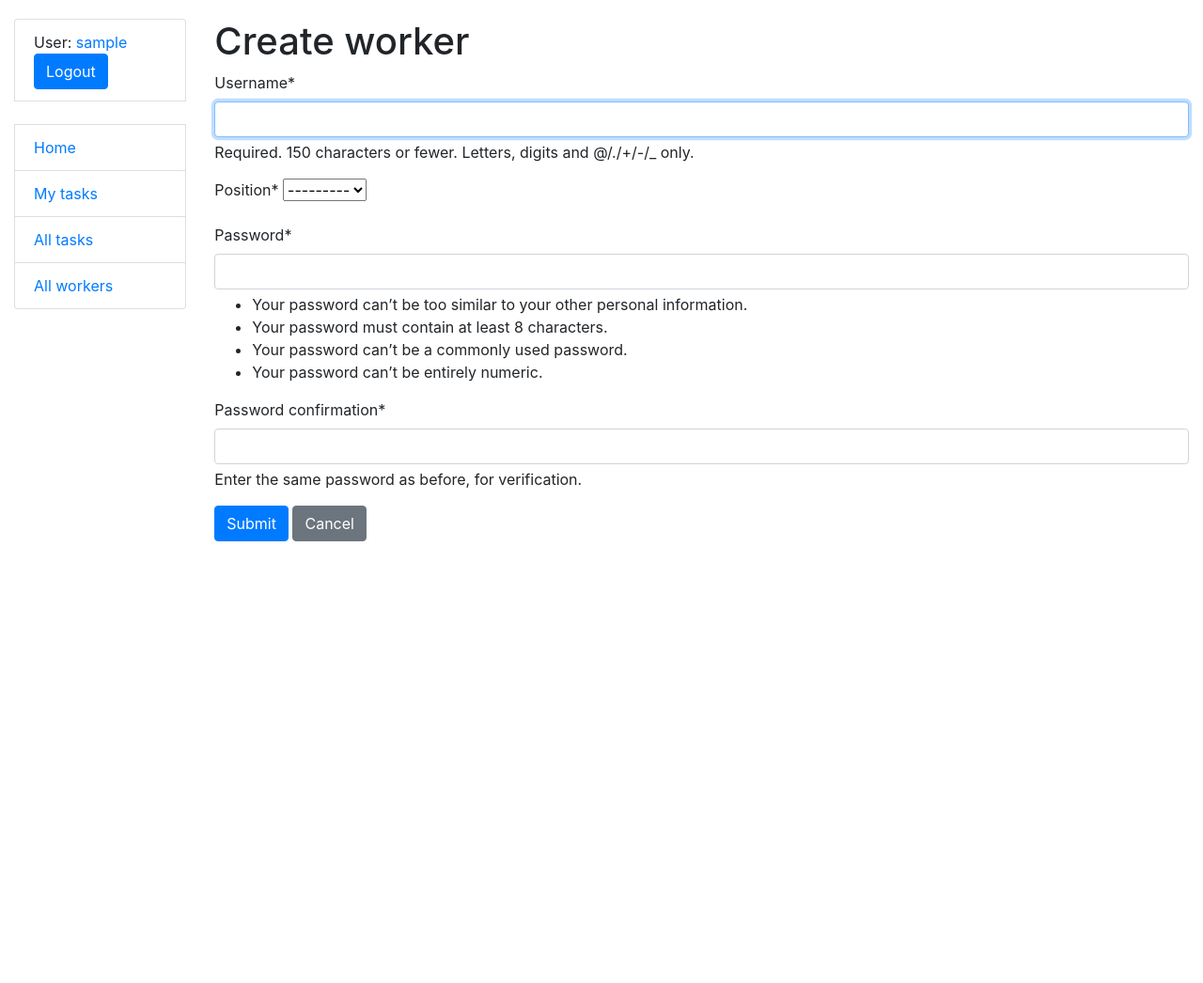
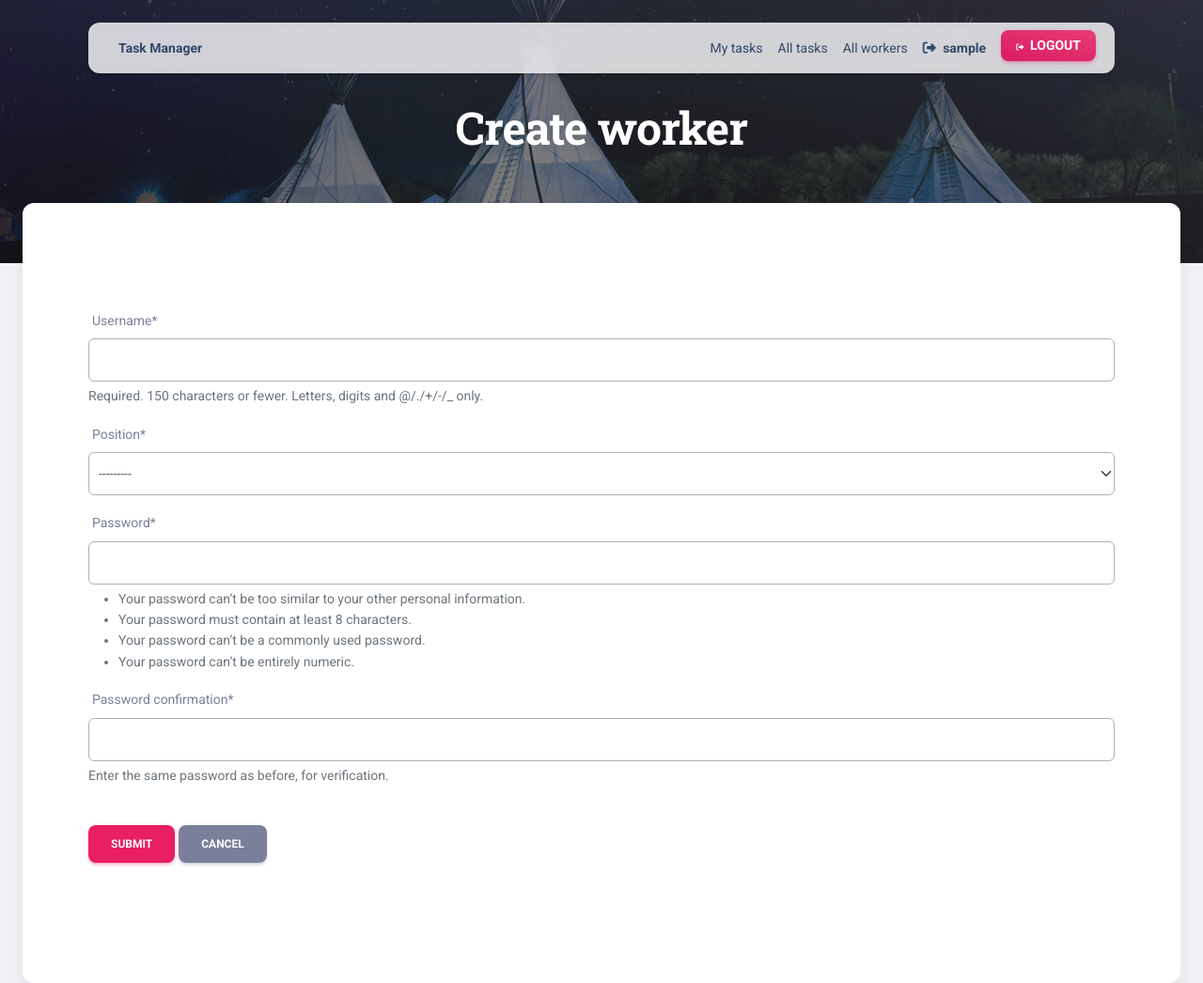
Before and after one commit to Olexii-Babii/task-manager, a Django app: page /workers/create in a window 1280 px wide. Shown: the whole page at 94% size. Before the commit the page ends 576 px from the top, so only its background shows below. Run offline with Django 5.2, Linux system fonts and the light colour scheme; the visitor is signed in with stand-in values (Sample User, id 1); data that the repository does not hold is empty; some libraries are stand-ins or nearby versions.

Commit message:
Update worker form template and head in other pages
Reduce head on lists and details pages

```diff
--- a/manager/forms.py
+++ b/manager/forms.py
@@ -10,11 +10,21 @@ class WorkerCreationForm(UserCreationForm):
         model = Worker
         fields = UserCreationForm.Meta.fields + ("position", )
 
+    def __init__(self, *args, **kwargs):
+        super().__init__(*args, **kwargs)
+        for field in self.fields.values():
+            field.widget.attrs["class"] = "custom-class"
+
 
 class WorkerUpdateForm(forms.ModelForm):
     class Meta:
         model = Worker
         fields = ("first_name", "last_name", "email", "position",)
+
+    def __init__(self, *args, **kwargs):
+        super().__init__(*args, **kwargs)
+        for field in self.fields.values():
+            field.widget.attrs["class"] = "custom-class"
 
 
 class TaskForm(forms.ModelForm):
--- a/static/css/styles.css
+++ b/static/css/styles.css
@@ -1,8 +1,6 @@
-body {
-    margin-top: 20px;
+.custom-class {
+    border: 1px solid #b0b0b0 !important;
+    border-radius: 6px;
+    padding: 10px;
+    width: 100%;
 }
-
-.link-to-page {
-    float: right;
-    margin: 0 2px 0 2px;
-}
--- a/templates/base.html
+++ b/templates/base.html
@@ -5,10 +5,12 @@
   {% block title %}<title>Task Manager</title>{% endblock %}
   <meta charset="utf-8">
   <meta name="viewport" content="width=device-width, initial-scale=1">
-  <link rel="stylesheet"
-        href="https://cdn.jsdelivr.net/npm/bootstrap@4.5.3/dist/css/bootstrap.min.css"
-        integrity="sha384-TX8t27EcRE3e/ihU7zmQxVncDAy5uIKz4rEkgIXeMed4M0jlfIDPvg6uqKI2xXr2"
-        crossorigin="anonymous">
+{#  <link rel="stylesheet"#}
+{#        href="https://cdn.jsdelivr.net/npm/bootstrap@4.5.3/dist/css/bootstrap.min.css"#}
+{#        integrity="sha384-TX8t27EcRE3e/ihU7zmQxVncDAy5uIKz4rEkgIXeMed4M0jlfIDPvg6uqKI2xXr2"#}
+{#        crossorigin="anonymous">#}
+  <link href="https://cdn.jsdelivr.net/npm/bootstrap@5.3.8/dist/css/bootstrap.min.css" rel="stylesheet"
+        integrity="sha384-sRIl4kxILFvY47J16cr9ZwB07vP4J8+LH7qKQnuqkuIAvNWLzeN8tE5YBujZqJLB" crossorigin="anonymous">
   <!-- Add additional CSS in static file -->
   {% load static %}
   <link rel="stylesheet" href="{% static 'css/styles.css' %}">
--- a/templates/layouts/base.html
+++ b/templates/layouts/base.html
@@ -18,7 +18,8 @@
   <meta name="viewport" content="width=device-width, initial-scale=1, shrink-to-fit=no">
   <link rel="apple-touch-icon" sizes="76x76" href="{{ ASSETS_ROOT }}/img/apple-icon.png">
   <link rel="icon" type="image/png" href="{{ ASSETS_ROOT }}/img/favicon.png">
-
+  <link href="https://cdn.jsdelivr.net/npm/bootstrap@5.3.8/dist/css/bootstrap.min.css" rel="stylesheet"
+        integrity="sha384-sRIl4kxILFvY47J16cr9ZwB07vP4J8+LH7qKQnuqkuIAvNWLzeN8tE5YBujZqJLB" crossorigin="anonymous">
   <title>
     Task Manager - {% block title %}{% endblock %} | AppSeed
   </title>
@@ -38,6 +39,8 @@
   <!-- Specific Page CSS goes HERE  -->
   {% block stylesheets %}{% endblock stylesheets %}
 
+  {% load static %}
+  <link rel="stylesheet" href="{% static 'css/styles.css' %}">
 </head>
 
 <body class="{% block body_class %}{% endblock %} bg-gray-200">
--- a/templates/manager/task_detail.html
+++ b/templates/manager/task_detail.html
@@ -12,7 +12,7 @@
 
   {% include 'includes/navigation.html' %}
   <header class="bg-gradient-dark">
-    <div class="page-header min-vh-75" style="background-image: url('{{ ASSETS_ROOT }}/img/bg9.jpg');">
+    <div class="page-header min-vh-35" style="background-image: url('{{ ASSETS_ROOT }}/img/bg9.jpg');">
       <span class="mask bg-gradient-dark opacity-6"></span>
       <div class="container">
         <div class="row justify-content-center">
--- a/templates/manager/task_list.html
+++ b/templates/manager/task_list.html
@@ -12,7 +12,7 @@
 
   {% include 'includes/navigation.html' %}
   <header class="bg-gradient-dark">
-    <div class="page-header min-vh-75" style="background-image: url('{{ ASSETS_ROOT }}/img/bg9.jpg');">
+    <div class="page-header min-vh-35" style="background-image: url('{{ ASSETS_ROOT }}/img/bg9.jpg');">
       <span class="mask bg-gradient-dark opacity-6"></span>
       <div class="container">
         <div class="row justify-content-center">
--- a/templates/manager/worker_detail.html
+++ b/templates/manager/worker_detail.html
@@ -12,7 +12,7 @@
 
   {% include 'includes/navigation.html' %}
   <header class="bg-gradient-dark">
-    <div class="page-header min-vh-75" style="background-image: url('{{ ASSETS_ROOT }}/img/bg9.jpg');">
+    <div class="page-header min-vh-35" style="background-image: url('{{ ASSETS_ROOT }}/img/bg9.jpg');">
       <span class="mask bg-gradient-dark opacity-6"></span>
       <div class="container">
         <div class="row justify-content-center">
--- a/templates/manager/worker_form.html
+++ b/templates/manager/worker_form.html
@@ -1,11 +1,141 @@
-{% extends "base.html" %}
+{% extends "layouts/base.html" %}
 {% load crispy_forms_filters %}
+
+
+{% block title %} Worker form {% endblock %}
+
+{#{% block body_class %} about-us {% endblock %}#}
+
+<!-- Specific Page CSS goes HERE  -->
+{#{% block stylesheets %}{% endblock stylesheets %}#}
+
 {% block content %}
-  <h1>{{ object|yesno:"Update,Create" }} worker</h1>
+
+  {% include 'includes/navigation.html' %}
+  <header class="bg-gradient-dark">
+    <div class="page-header min-vh-35" style="background-image: url('{{ ASSETS_ROOT }}/img/bg9.jpg');">
+      <span class="mask bg-gradient-dark opacity-6"></span>
+      <div class="container">
+        <div class="row justify-content-center">
+          <div class="col-lg-8 text-center mx-auto my-auto">
+            <h1 class="text-white">{{ object|yesno:"Update,Create" }} worker</h1>
+          </div>
+        </div>
+      </div>
+    </div>
+    </div>
+  </header>
+
+  <div class="card card-body shadow-xl mx-3 mx-md-4 mt-n6">
+  <!-- Section with four info areas left & one card right with image and waves -->
+  <section class="py-7">
+    <div class="container">
+      <div class="row align-items-center">
         <form method="post" action="" novalidate>
           {% csrf_token %}
           {{ form|crispy }}
+          <br>
           <input type="submit" value="Submit" class="btn btn-primary">
           <a href="javascript:history.back()" class="btn btn-secondary">Cancel</a>
         </form>
-{% endblock %}
+      </div>
+    </div>
+  </section>
+  <!-- END Section with four info areas left & one card right with image and waves -->
+
+
+{% endblock content %}
+
+<!-- Specific Page JS goes HERE  -->
+{% block javascripts %}
+
+  <script>
+      // get the element to animate
+      var element = document.getElementById('count-stats');
+      var elementHeight = element.clientHeight;
+
+      // listen for scroll event and call animate function
+
+      document.addEventListener('scroll', animate);
+
+      // check if element is in view
+      function inView() {
+          // get window height
+          var windowHeight = window.innerHeight;
+          // get number of pixels that the document is scrolled
+          var scrollY = window.scrollY || window.pageYOffset;
+          // get current scroll position (distance from the top of the page to the bottom of the current viewport)
+          var scrollPosition = scrollY + windowHeight;
+          // get element position (distance from the top of the page to the bottom of the element)
+          var elementPosition = element.getBoundingClientRect().top + scrollY + elementHeight;
+
+          // is scroll position greater than element position? (is element in view?)
+          if (scrollPosition > elementPosition) {
+              return true;
+          }
+
+          return false;
+      }
+
+      var animateComplete = true;
+
+      // animate element when it is in view
+      function animate() {
+
+          // is element in view?
+          if (inView()) {
+              if (animateComplete) {
+                  if (document.getElementById('state1')) {
+                      const countUp = new CountUp('state1', document.getElementById("state1").getAttribute("countTo"));
+                      if (!countUp.error) {
+                          countUp.start();
+                      } else {
+                          console.error(countUp.error);
+                      }
+                  }
+                  if (document.getElementById('state2')) {
+                      const countUp1 = new CountUp('state2', document.getElementById("state2").getAttribute("countTo"));
+                      if (!countUp1.error) {
+                          countUp1.start();
+                      } else {
+                          console.error(countUp1.error);
+                      }
+                  }
+                  if (document.getElementById('state3')) {
+                      const countUp2 = new CountUp('state3', document.getElementById("state3").getAttribute("countTo"));
+                      if (!countUp2.error) {
+                          countUp2.start();
+                      } else {
+                          console.error(countUp2.error);
+                      }
+                      ;
+                  }
+                  animateComplete = false;
+              }
+          }
+      }
+
+      if (document.getElementById('typed')) {
+          var typed = new Typed("#typed", {
+              stringsElement: '#typed-strings',
+              typeSpeed: 90,
+              backSpeed: 90,
+              backDelay: 200,
+              startDelay: 500,
+              loop: true
+          });
+      }
+  </script>
+
+  <script>
+      if (document.getElementsByClassName('page-header')) {
+          window.onscroll = debounce(function () {
+              var scrollPosition = window.pageYOffset;
+              var bgParallax = document.querySelector('.page-header');
+              var oVal = (window.scrollY / 3);
+              bgParallax.style.transform = 'translate3d(0,' + oVal + 'px,0)';
+          }, 6);
+      }
+  </script>
+
+{% endblock javascripts %}
--- a/templates/manager/worker_list.html
+++ b/templates/manager/worker_list.html
@@ -11,7 +11,7 @@
 
   {% include 'includes/navigation.html' %}
   <header class="bg-gradient-dark">
-    <div class="page-header min-vh-75" style="background-image: url('{{ ASSETS_ROOT }}/img/bg9.jpg');">
+    <div class="page-header min-vh-35" style="background-image: url('{{ ASSETS_ROOT }}/img/bg9.jpg');">
       <span class="mask bg-gradient-dark opacity-6"></span>
       <div class="container">
         <div class="row justify-content-center">
```
Also changed, not shown: templates/manager/worker_form_old.html (added, +11 -0 lines). Lines whose indentation alone changed are shown as unchanged.
